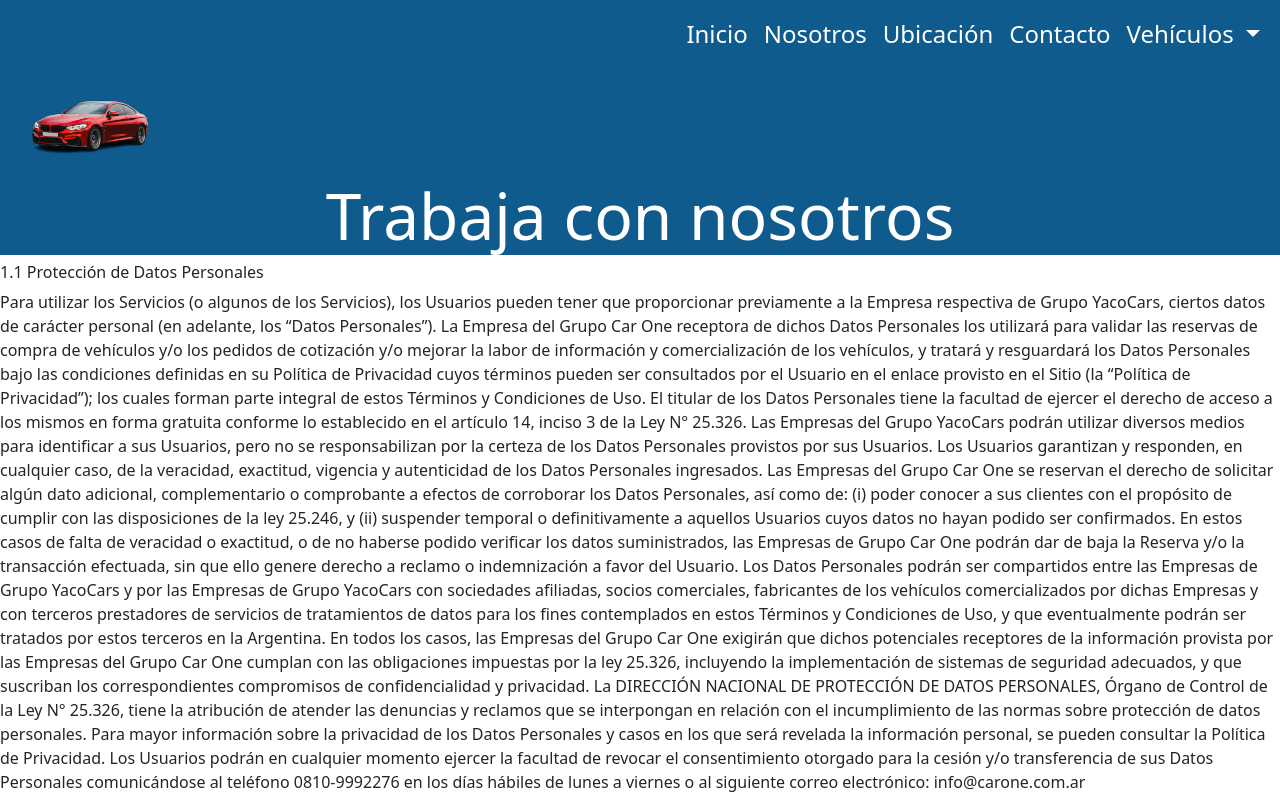
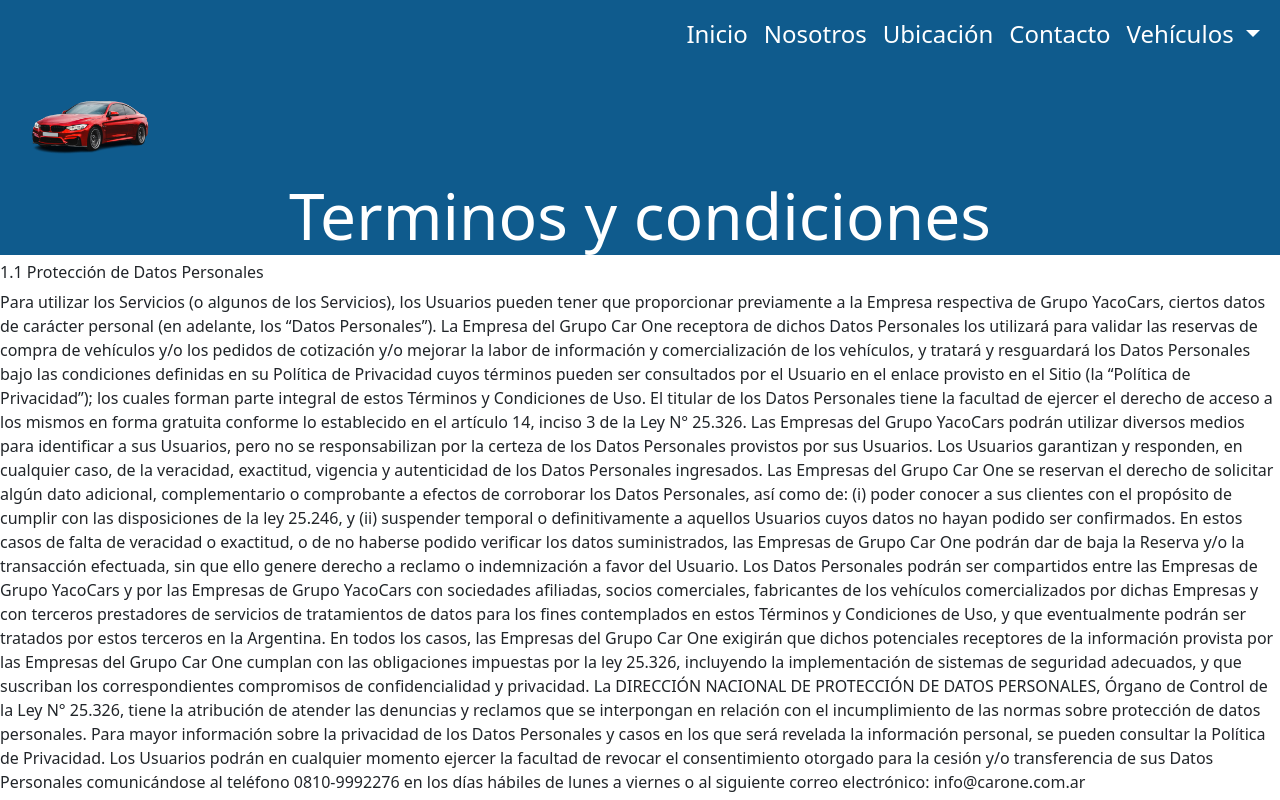
Before and after one commit to francoyaco/YacoCars-Final, a website: page terminos.html in a window 1280 px wide. Shown: the top 800 px of the page. Drawn offline with nearby package versions, Linux system fonts and the light colour scheme; a web font is replaced by a local one.

Commit message:
terminos y condiciones2

```diff
--- a/terminos.html
+++ b/terminos.html
@@ -58,7 +58,7 @@
       </div>
     </nav>
     <a href="./index.html"><img src="./img/LogoYacocarss.png" alt="LogoYaco" class="logoYaco"></a>
-        <h1 class="display-3 text-center animate__animated animate__bounce">Trabaja con nosotros</h1>
+        <h1 class="display-3 text-center animate__animated animate__bounce">Terminos y condiciones</h1>
       </header>
 <main>
     <div class="terminosYcondiciones">
```
